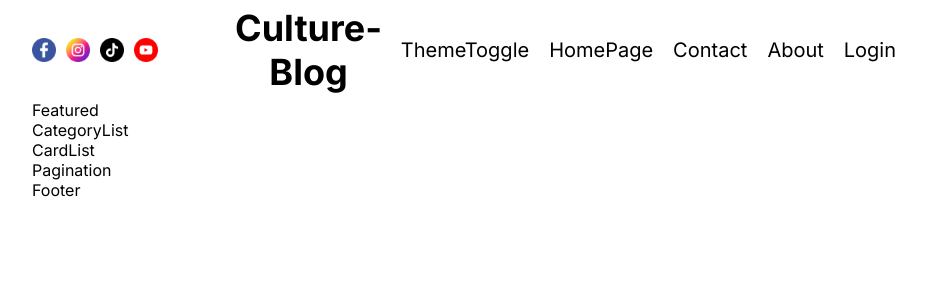
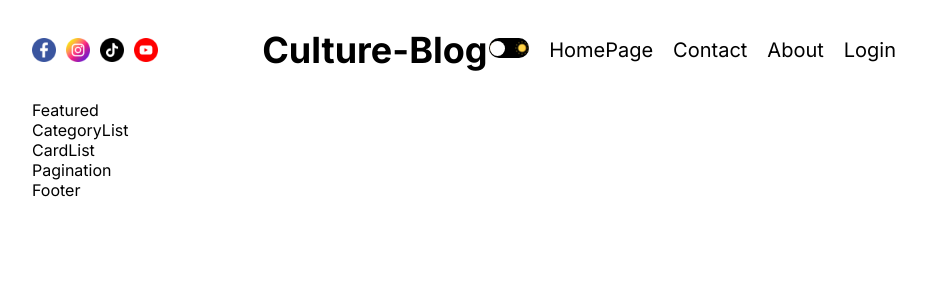
Before and after one commit to Kevincxv/blog-app, a Next.js app: page / in a window 1280 px wide. Shown: the top 300 px of the page, without its empty margins (176-1102 px from the left). Built offline with nearby package versions, Linux system fonts and the light colour scheme.

Commit message:
CSS Dark Mode Theme Toggle Design

```diff
--- a/src/components/navbar/NavBar.jsx
+++ b/src/components/navbar/NavBar.jsx
@@ -16,7 +16,7 @@ const NavBar = () => {
         </div>
           <div className={styles.logo}>Culture-Blog</div>
           <div className={styles.links}>
-          <ThemeToggle />
+            <ThemeToggle />
             <Link href="/">HomePage</Link>
             <Link href="/">Contact</Link>
             <Link href="/">About</Link>
--- a/src/components/themeToggle/ThemeToggle.jsx
+++ b/src/components/themeToggle/ThemeToggle.jsx
@@ -1,9 +1,14 @@
 import React from 'react'
 import styles from './themeToggle.module.css'
+import Image from "next/image"
 
 const ThemeToggle = () => {
   return (
-    <div className={styles.container}>ThemeToggle</div>
+    <div className={styles.container}>
+        <Image src="/moon.png" alt='' width={14} height={14} />
+        <div className={styles.ball}></div>
+        <Image src="/sun.png" alt='' width={14} height={14} />
+    </div>
   )
 }
 
--- a/src/components/themeToggle/themeToggle.module.css
+++ b/src/components/themeToggle/themeToggle.module.css
@@ -0,0 +1,20 @@
+.container {
+    width: 40px;
+    height: 20px;
+    border-radius: 50px;
+    cursor: pointer;
+    display: flex;
+    align-items: center;
+    background-color: black;
+    position: relative;
+    justify-content: space-between;
+}
+
+.ball {
+    width: 15px;
+    height: 15px;
+    border-radius: 50%;
+    background-color: white;
+    position: absolute;
+    left: 1px;
+}
```
